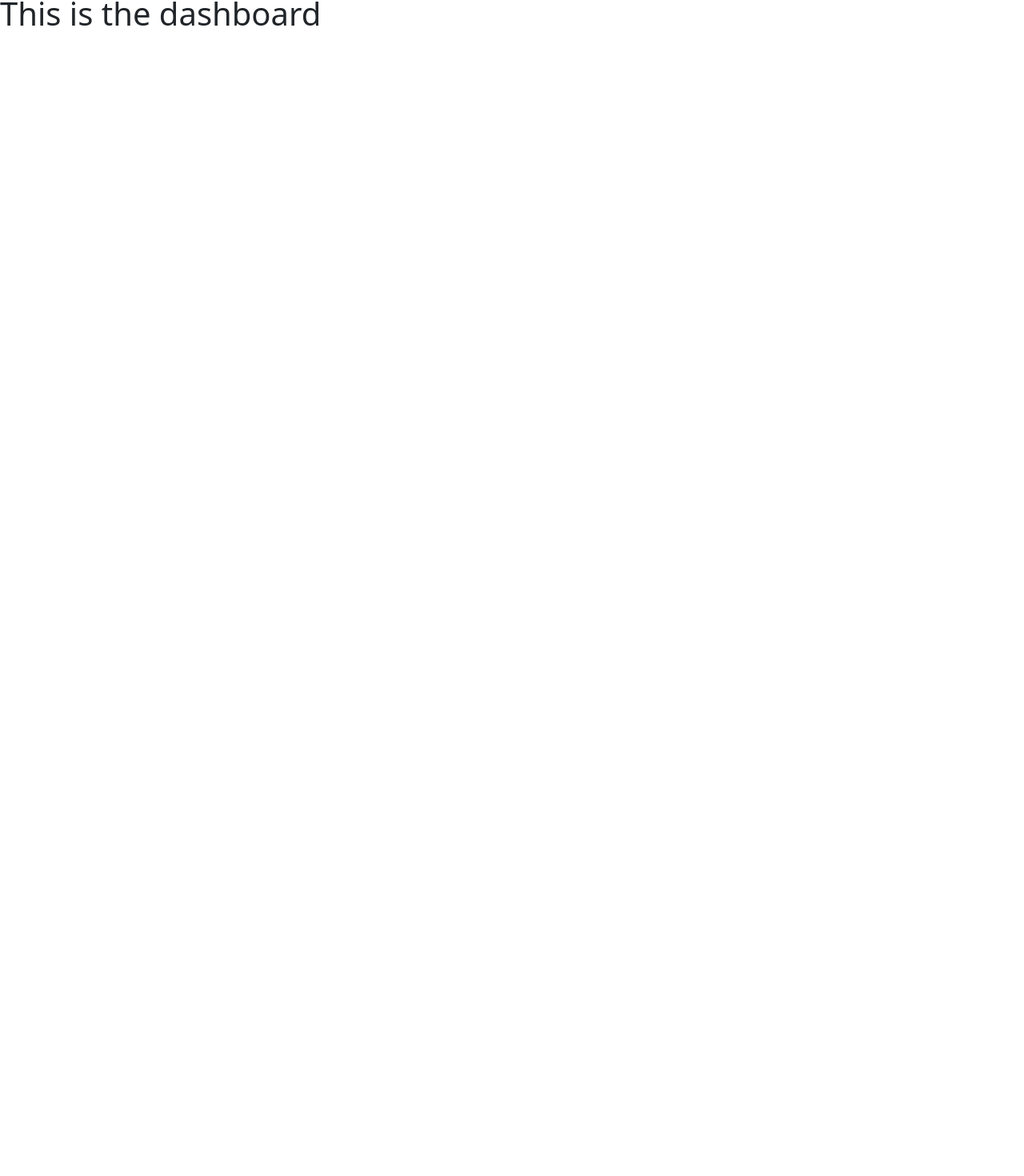
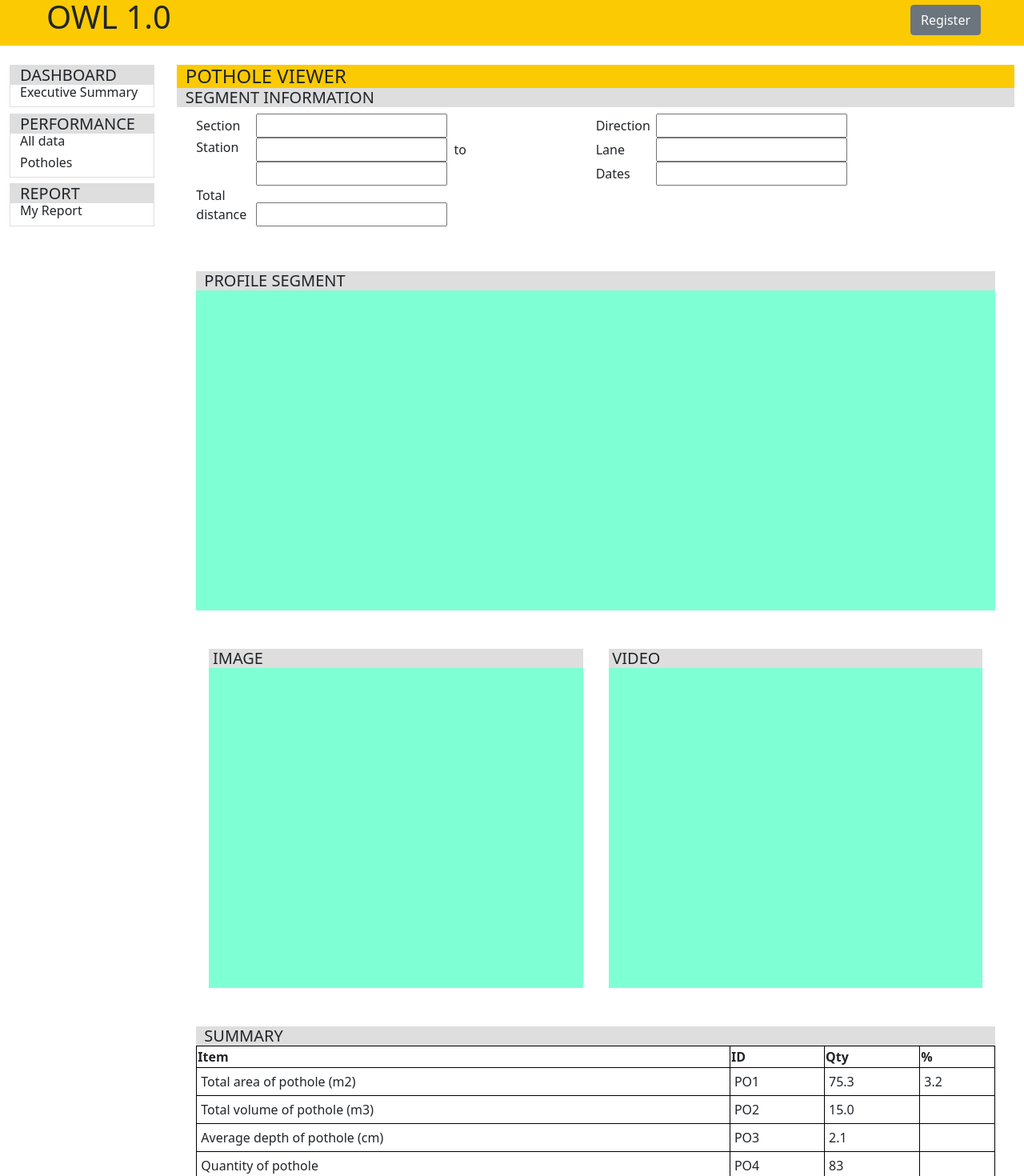
Before and after one commit to hannasophian/standup-frontend, a React (Create React App) app: page /dashboard in a window 1280 px wide. Shown: the part 7-1477 px from the top of the page at 80% size. Before the commit the page ends 800 px from the top, so only its background shows below. Built offline with nearby package versions, Linux system fonts and the light colour scheme.

Commit message:
Formatted dashboard

```diff
--- /dev/null
+++ b/src/components/NavBar.tsx
@@ -0,0 +1,13 @@
+export default function NavBar() {
+  return (
+    <div
+      className="row align-items-center justify-content-center p-1"
+      id="header"
+    >
+      <h1 className="col-sm-10">OWL 1.0</h1>
+      <div className="col-sm-1">
+        <button className="btn btn-secondary">Register</button>
+      </div>
+    </div>
+  );
+}
--- /dev/null
+++ b/src/css/Dashboard.css
@@ -0,0 +1,29 @@
+#inputFieldsDashboard {
+  display: flex;
+}
+
+.image {
+  height: 50vh;
+  background-color: aquamarine;
+}
+
+.media {
+  display: flex;
+  width: 100%;
+  /* background-color: azure; */
+}
+
+td {
+  padding: 5px;
+}
+
+table,
+th,
+td {
+  border: 1px solid black;
+  border-collapse: collapse;
+}
+
+table {
+  width: 100%;
+}
--- a/src/pages/Dashboard.tsx
+++ b/src/pages/Dashboard.tsx
@@ -1,9 +1,133 @@
 // import { UserInterface } from "../utils/interfaces/UserInterface";
+
+import { Link } from "react-router-dom";
+import NavBar from "../components/NavBar";
+import "../css/Dashboard.css";
 
 export default function Dashboard(): JSX.Element {
   return (
     <div className="dashboard">
-      <h1>This is the dashboard</h1>
+      <NavBar />
+
+      <div className="row p-4">
+        <div className="col-sm-2">
+          <div className="row sidebar">
+            <h5>DASHBOARD</h5>
+            <h6>Executive Summary</h6>
+          </div>
+
+          <div className="row sidebar">
+            <h5>PERFORMANCE</h5>
+            <h6>All data</h6>
+            <h6>Potholes</h6>
+          </div>
+
+          <div className="row sidebar">
+            <h5>REPORT</h5>
+            <h6>My Report</h6>
+          </div>
+        </div>
+
+        <div className="col-sm-10 p-0">
+          <h4>POTHOLE VIEWER</h4>
+          <h5>SEGMENT INFORMATION</h5>
+
+          <div id="inputFieldsDashboard" className="p-4 pt-2">
+            <div className="col">
+              <label htmlFor="sectionInput">Section</label>
+              <input id="sectionInput" />
+              <br />
+
+              <div id="station">
+                <label id="labelStationInput" htmlFor="stationInput">
+                  Station
+                </label>
+                <fieldset id="stationInput">
+                  <input id="stationFrom" />
+                  &nbsp;&nbsp;<p id="station">to</p>&nbsp;&nbsp;
+                  <input id="stationTo" />
+                </fieldset>
+              </div>
+
+              <label htmlFor="directionInput">Total distance</label>
+              <input id="directionInput" />
+            </div>
+            <div className="col">
+              <label htmlFor="laneInput">Direction</label>
+              <input id="laneInput" />
+              <br />
+              <label htmlFor="dateInput">Lane</label>
+              <input id="dateInput" />
+
+              <br />
+
+              <label htmlFor="surveyorInput">Dates</label>
+              <input id="surveyorInput" />
+              <br />
+            </div>
+          </div>
+
+          <br />
+
+          <div className="p-4 pt-2">
+            <h5>PROFILE SEGMENT</h5>
+            <div className="image"></div>
+          </div>
+
+          <div className="p-4 pt-2">
+            <div className="media">
+              <div className="w-50 p-3">
+                <h5>IMAGE</h5>
+                <div className="image"></div>
+              </div>
+              <div className="w-50 p-3">
+                <h5>VIDEO</h5>
+                <div className="image"></div>
+              </div>
+            </div>
+          </div>
+
+          <div className="p-4 pt-2">
+            <h5>SUMMARY</h5>
+            <table>
+              <tr>
+                <th>Item</th>
+                <th>ID</th>
+                <th>Qty</th>
+                <th>%</th>
+              </tr>
+              <tr>
+                <td>Total area of pothole (m2)</td>
+                <td>PO1</td>
+                <td>75.3</td>
+                <td>3.2</td>
+              </tr>
+              <tr>
+                <td>Total volume of pothole (m3)</td>
+                <td>PO2</td>
+                <td>15.0</td>
+                <td></td>
+              </tr>
+              <tr>
+                <td>Average depth of pothole (cm)</td>
+                <td>PO3</td>
+                <td>2.1</td>
+                <td></td>
+              </tr>
+              <tr>
+                <td>Quantity of pothole</td>
+                <td>PO4</td>
+                <td>83</td>
+                <td></td>
+              </tr>
+            </table>
+          </div>
+
+          <div className="p-4 pt-2">
+            <h5> </h5>
+          </div>
+        </div>
+      </div>
     </div>
   );
 }
--- a/src/pages/Home.tsx
+++ b/src/pages/Home.tsx
@@ -3,6 +3,7 @@ import { useState } from "react";
 import { Link } from "react-router-dom";
 import FormInterface from "../utils/interfaces/FormInterface";
 import "../css/Home.css";
+import NavBar from "../components/NavBar";
 
 export default function Home(): JSX.Element {
   const [formInfo, setFormInfo] = useState<FormInterface>({
@@ -17,15 +18,7 @@ export default function Home(): JSX.Element {
 
   return (
     <div>
-      <div
-        className="row align-items-center justify-content-center p-1"
-        id="header"
-      >
-        <h1 className="col-sm-10">OWL 1.0</h1>
-        <div className="col-sm-1">
-          <button className="btn btn-secondary">Register</button>
-        </div>
-      </div>
+      <NavBar />
 
       <div className="row p-4">
         <div className="col-sm-2">
```
